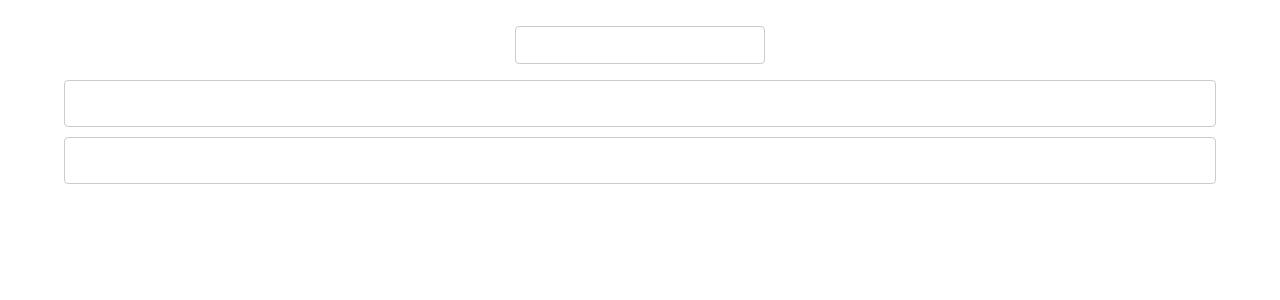
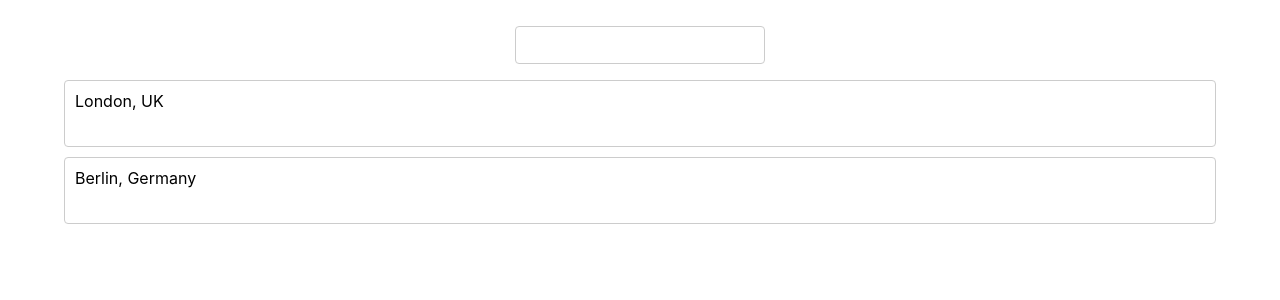
Before and after one commit to modyzone/meet, a React (Create React App) app: page / in a window 1280 px wide. Shown: the top 300 px of the page. Built offline with nearby package versions, Linux system fonts and the light colour scheme; what atatus-spa would draw is missing.

Commit message:
add new files

```diff
--- a/src/Event.js
+++ b/src/Event.js
@@ -3,10 +3,13 @@ import React, { Component } from "react";
 class Event extends Component {
 
   render() {
-
+      const { event } = this.props;
+      console.log(event);
     return (
-
       <div>
+        <ul>
+          <li>{event.location}</li>
+        </ul>
       </div>
     );
   }
```
